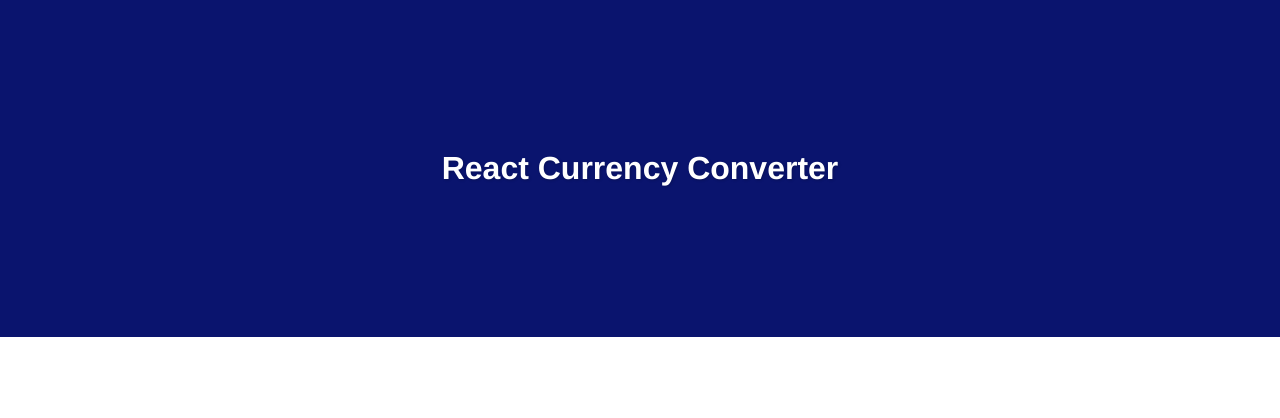
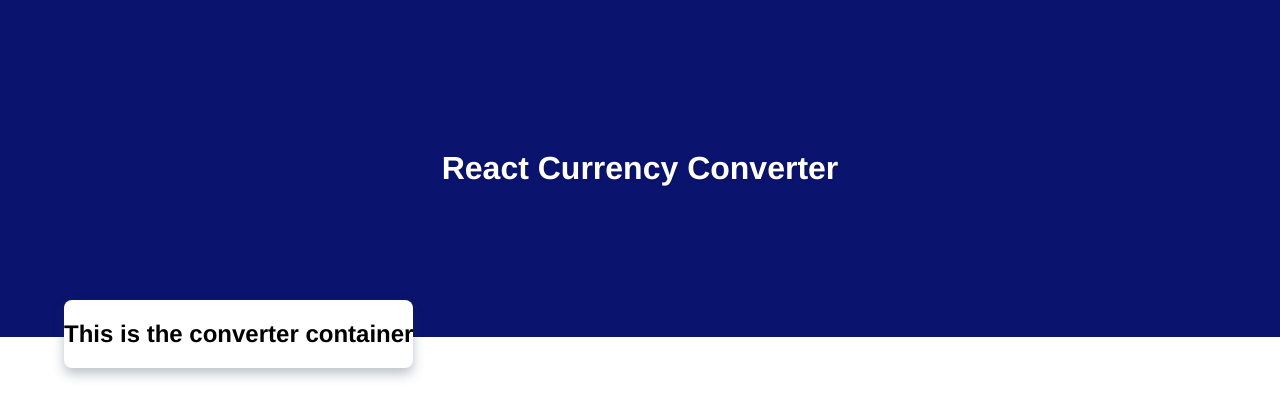
Before and after one commit to jfaMan/react-currency-converter, a React (Create React App) app: page / in a window 1280 px wide. Shown: the top 418 px of the page. Built offline with nearby package versions, Linux system fonts and the light colour scheme.

Commit message:
added converter component

```diff
--- a/src/App.jsx
+++ b/src/App.jsx
@@ -1,10 +1,12 @@
 import React from 'react';
 import Header from './components/Header';
+import Converter from './components/Converter';
 
 const App = () => {
   return (
     <div>
-      <Header className="header" />
+      <Header />
+      <Converter />
     </div>
   );
 };
--- a/src/assets/stylesheets/application.scss
+++ b/src/assets/stylesheets/application.scss
@@ -23,3 +23,14 @@ body {
     text-shadow: 1px 1px 3px rgba(0,0,0,0.2);
   }
 }
+
+.converter {
+  background-color: #FFFFFF;
+  border-radius: 8px;
+  box-shadow: rgba(35, 55, 80, 0.3) 0px 6px 12px;
+  margin: 0px 64px;
+  display: flex;
+  position: absolute;
+  top: 300px;
+  justify-content: center;
+}
--- /dev/null
+++ b/src/components/Converter.jsx
@@ -0,0 +1,16 @@
+import React from 'react';
+
+const Converter = () => {
+  return (
+    <div className="converter">
+      <div>
+        <h2>This is the converter container</h2>
+      </div>
+      <div>
+
+      </div>
+    </div>
+  )
+}
+
+export default Converter;
```
